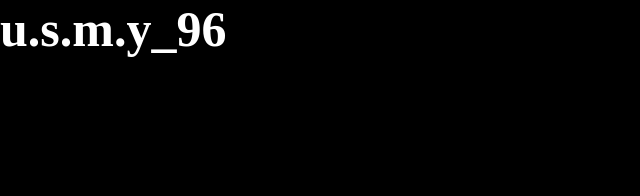
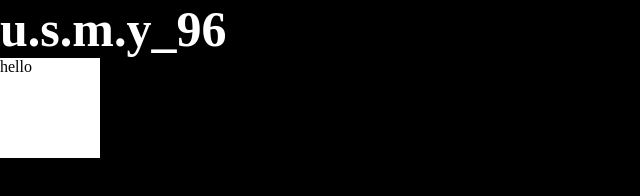
Before and after one commit to Qwertytjbot/mtmu, a plain HTML site: page index.html in a window 1280 px wide. Shown: the whole page, without its empty margins (0-640 px from the left). Drawn offline with Linux system fonts and the light colour scheme.

Commit message:
hello world

```diff
--- a/index.html
+++ b/index.html
@@ -17,10 +17,17 @@
         font-size: 50px ;
         color: white;
     }
+    div{
+        width: 100px;
+        height: 100px;
+        background-color: white;
+    }
 </style>
 <body>
     <h1>u.s.m.y_96</h1>
 
+    <div class="block">hello </div>
+
     <script src="script.js"></script>
 </body>
 </html>
```
